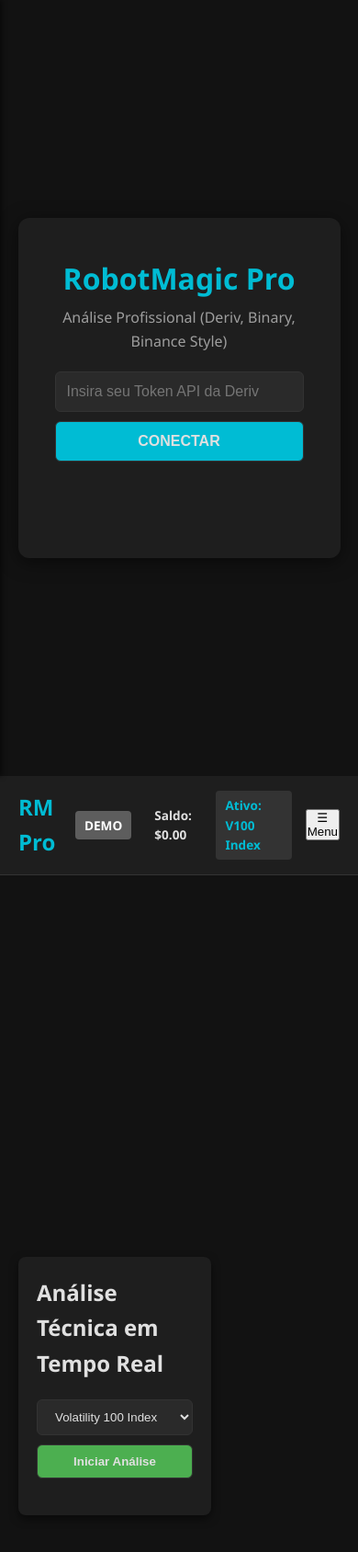
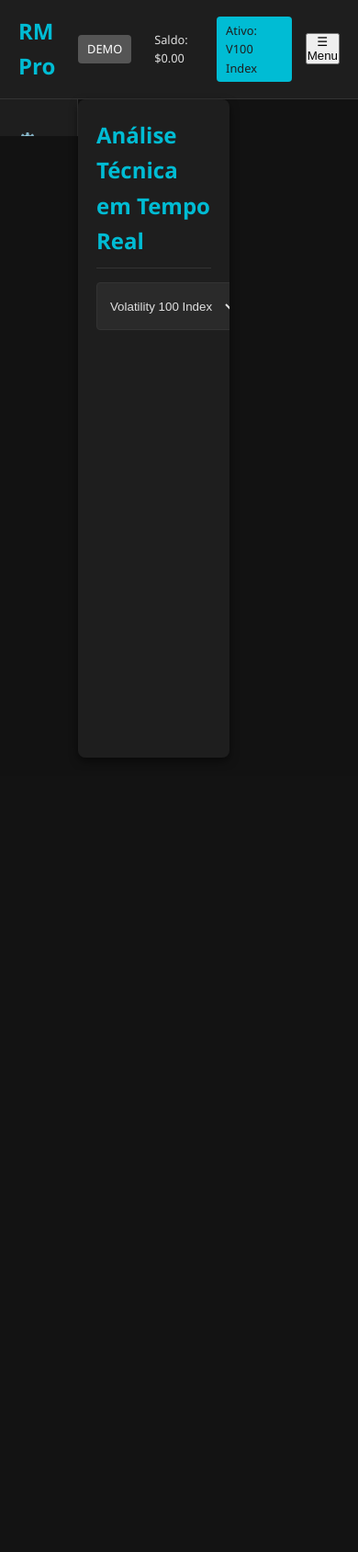
Before and after one commit to mauromanuek/Mauro-Paulo-starps-previus, a FastAPI app: page / in a window 390 px wide. Shown: the whole page at 92% size. After the commit the page ends 359 px from the top, so only its background shows below. Run offline with FastAPI, Linux system fonts and the light colour scheme; parts of the project's set-up code (start-up, migrations or seed data) failed here and were passed over.

Commit message:
Update style.css

```diff
--- a/static/style.css
+++ b/static/style.css
@@ -1,4 +1,4 @@
-/* style.css */
+/* style.css (Conteúdo do seu style (1).css) */
 :root {
     --bg-color: #121212;
     --card-color: #1e1e1e;
@@ -29,12 +29,11 @@ body {
     display: none;
 }
 .view.active {
-    display: block;
+    display: flex; /* Para centralizar o login */
 }
 
 /* LOGIN */
 #login-view {
-    display: flex;
     justify-content: center;
     align-items: center;
     height: 100vh;
@@ -45,7 +44,7 @@ body {
     border-radius: 12px;
     text-align: center;
     box-shadow: 0 4px 20px rgba(0, 0, 0, 0.5);
-    width: 90%;
+    width: 100%;
     max-width: 400px;
 }
 .login-box h1 {
@@ -56,50 +55,53 @@ body {
     color: var(--muted-color);
     margin-bottom: 20px;
 }
-.input-group input, .input-group button {
-    width: 100%;
-    padding: 12px;
-    margin-bottom: 10px;
+.input-group {
+    display: flex;
+    flex-direction: column;
+    gap: 15px;
+}
+.input-group input {
+    padding: 10px;
     border: 1px solid var(--border-color);
     border-radius: 6px;
     background-color: #2a2a2a;
     color: var(--text-color);
-    font-size: 16px;
 }
 .input-group button {
-    background-color: var(--accent-blue);
+    background-color: var(--accent-green);
+    color: white;
+    padding: 10px;
+    border: none;
+    border-radius: 6px;
     cursor: pointer;
-    font-weight: bold;
     transition: background-color 0.3s;
 }
 .input-group button:hover {
-    background-color: #00a0b5;
+    background-color: #388e3c;
 }
 .status-message {
     margin-top: 15px;
-    font-weight: bold;
-    min-height: 20px; /* Garante espaço */
+    font-size: 0.9em;
 }
 
-/* DASHBOARD LAYOUT */
+/* DASHBOARD */
 #dashboard-view {
     display: grid;
+    grid-template-columns: 250px 1fr;
+    grid-template-rows: auto 1fr;
     grid-template-areas:
         "header header"
-        "menu main"
-        "menu aside";
-    grid-template-rows: auto 1fr auto;
-    grid-template-columns: 200px 1fr;
-    min-height: 100vh;
+        "menu main";
+    height: 100vh;
 }
 
 header {
     grid-area: header;
+    background-color: var(--card-color);
+    padding: 15px 20px;
     display: flex;
     justify-content: space-between;
     align-items: center;
-    padding: 15px 20px;
-    background-color: var(--card-color);
     border-bottom: 1px solid var(--border-color);
 }
 .logo {
@@ -107,196 +109,156 @@ header {
     font-weight: bold;
     color: var(--accent-blue);
 }
-nav {
+header nav {
     display: flex;
+    gap: 15px;
     align-items: center;
-    gap: 15px;
 }
 .badge {
     padding: 5px 10px;
     border-radius: 4px;
-    font-size: 0.85em;
-    font-weight: bold;
+    font-size: 0.8em;
 }
-.demo { background-color: #5d5d5d; color: #fff; }
-.real { background-color: var(--accent-green); color: #fff; }
-.asset { background-color: #333; color: var(--accent-blue); }
+.demo {
+    background-color: #555;
+    color: white;
+}
+.real {
+    background-color: var(--accent-green);
+    color: var(--card-color);
+}
+.asset {
+    background-color: var(--accent-blue);
+    color: var(--card-color);
+}
 
-/* MENU LATERAL */
+main {
+    grid-area: main;
+    display: flex;
+}
+
 .side-menu {
     grid-area: menu;
-    background-color: #1a1a1a;
-    padding-top: 20px;
+    background-color: var(--card-color);
+    padding: 20px 0;
     border-right: 1px solid var(--border-color);
 }
 .side-menu a {
     display: block;
-    padding: 15px 20px;
+    color: var(--text-color);
+    padding: 12px 20px;
     text-decoration: none;
-    color: var(--text-color);
-    transition: background-color 0.2s;
+    transition: background-color 0.3s;
 }
 .side-menu a:hover {
     background-color: #2a2a2a;
     color: var(--accent-blue);
 }
 
-/* CONTEÚDO PRINCIPAL E ASIDE */
-main {
-    grid-area: main;
+/* CONTEÚDO PRINCIPAL (Page Content) */
+.page-content {
+    flex-grow: 1;
     padding: 20px;
-}
-aside {
-    grid-area: aside;
-    padding: 20px;
-    background-color: #1a1a1a;
-    border-top: 1px solid var(--border-color);
-    min-height: 200px;
-}
-aside h3 {
-    margin-bottom: 10px;
-    color: var(--accent-blue);
-}
-#history {
-    white-space: pre-wrap;
-    font-size: 0.9em;
-    color: var(--muted-color);
-    background: #121212;
-    padding: 10px;
-    border-radius: 6px;
-    max-height: 300px;
     overflow-y: auto;
 }
-
 .page-content h2 {
-    margin-bottom: 20px;
-    color: var(--text-color);
-}
-.page-content.hidden {
-    display: none;
+    color: var(--accent-blue);
+    margin-bottom: 15px;
+    border-bottom: 1px solid var(--border-color);
+    padding-bottom: 10px;
 }
 
-/* CONTROLES E BOTÕES */
+/* ANÁLISE MANUAL */
 .controls-bar {
     display: flex;
     gap: 10px;
     margin-bottom: 20px;
-    align-items: center;
 }
-.controls-bar select, .controls-bar button, .controls-bar input {
-    padding: 10px 15px;
+.controls-bar select, .controls-bar button {
+    padding: 10px;
+    border-radius: 4px;
     border: 1px solid var(--border-color);
-    border-radius: 6px;
     background-color: #2a2a2a;
     color: var(--text-color);
     cursor: pointer;
 }
 .controls-bar button {
-    background-color: var(--accent-green);
-    font-weight: bold;
+    background-color: var(--accent-blue);
+    color: white;
+    transition: background-color 0.2s;
 }
 .controls-bar button:hover {
-    opacity: 0.9;
+    background-color: #00a0b0;
+}
+.signal-box {
+    background-color: #2a2a2a;
+    padding: 20px;
+    border-radius: 8px;
+    text-align: center;
+}
+.signal-box h3 {
+    font-size: 2.5em;
+    margin: 10px 0;
+}
+.signal-box p {
+    color: var(--muted-color);
+}
+.signal-box p span {
+    font-weight: bold;
+    color: var(--text-color);
 }
 .hidden {
     display: none !important;
 }
 
-/* PROCESSAMENTO */
-.processing-bar {
-    display: flex;
-    align-items: center;
-    gap: 10px;
-    color: yellow;
-}
-.progress {
-    width: 100px;
-    height: 8px;
-    background-color: #333;
-    border-radius: 4px;
-    overflow: hidden;
-    position: relative;
-}
-.progress::after {
-    content: '';
-    position: absolute;
-    top: 0;
-    left: 0;
-    width: 20%;
-    height: 100%;
-    background-color: var(--accent-blue);
-    border-radius: 4px;
-    animation: loading 1.5s infinite linear;
-}
-@keyframes loading {
-    0% { transform: translateX(-100%); }
-    100% { transform: translateX(500%); }
+/* GESTÃO DE BOTS (NOVO) */
+.bot-creation-form {
+    background-color: #2a2a2a;
+    padding: 15px;
+    border-radius: 6px;
+    margin-bottom: 20px;
+    border: 1px solid var(--accent-blue);
 }
 
-/* SINAL E RESULTADOS */
-#results-container {
+.input-group-grid {
     display: grid;
-    grid-template-columns: 1fr 1fr;
-    gap: 20px;
+    grid-template-columns: repeat(auto-fit, minmax(120px, 1fr));
+    gap: 10px;
 }
-.chart-box, .signal-box {
-    background-color: var(--card-color);
-    padding: 20px;
-    border-radius: 8px;
-    box-shadow: 0 2px 10px rgba(0, 0, 0, 0.3);
+
+.input-group-grid input, .input-group-grid select {
+    padding: 10px;
+    border: 1px solid var(--border-color);
+    border-radius: 4px;
+    background-color: #333;
+    color: var(--text-color);
 }
-.chart-box {
-    text-align: center;
-    min-height: 300px;
-    display: flex;
-    flex-direction: column;
-    justify-content: center;
-}
-.signal-box h3 {
-    font-size: 1.8em;
-    margin-bottom: 10px;
-}
-.signal-details {
-    margin-bottom: 20px;
-}
-.signal-up {
-    background-color: rgba(76, 175, 80, 0.1); /* Verde claro */
-    color: var(--accent-green);
-    border-left: 5px solid var(--accent-green);
+
+.input-group-grid button {
+    background-color: var(--accent-blue);
+    color: white;
+    border: none;
     padding: 10px;
     border-radius: 4px;
+    cursor: pointer;
+    transition: background-color 0.2s;
 }
-.signal-down {
-    background-color: rgba(244, 67, 54, 0.1); /* Vermelho claro */
-    color: var(--accent-red);
-    border-left: 5px solid var(--accent-red);
-    padding: 10px;
-    border-radius: 4px;
-}
-.analysis-explanation strong {
-    color: var(--accent-blue);
-}
-.muted {
-    color: var(--muted-color);
-    font-size: 0.9em;
+.input-group-grid button:hover {
+    background-color: #00a0b0;
 }
 
-/* BOTS AUTOMÁTICOS */
-.bot-controls input {
-    flex-grow: 1;
-}
 .bots-list table {
     width: 100%;
     border-collapse: collapse;
     margin-top: 15px;
 }
 .bots-list th, .bots-list td {
-    padding: 12px 8px;
     text-align: left;
+    padding: 10px;
     border-bottom: 1px solid var(--border-color);
-    font-size: 0.9em;
 }
 .bots-list th {
+    background-color: #2a2a2a;
     color: var(--accent-blue);
 }
 .bots-list td button {
@@ -306,6 +268,7 @@ aside h3 {
     padding: 5px 10px;
     border-radius: 4px;
     cursor: pointer;
+    margin-right: 5px;
 }
 .bots-list td button:hover {
     background-color: #444;
@@ -341,37 +304,26 @@ aside h3 {
 @media (max-width: 1024px) {
     #dashboard-view {
         grid-template-columns: 1fr;
+        grid-template-rows: auto auto 1fr;
         grid-template-areas:
             "header"
             "menu"
-            "main"
-            "aside";
+            "main";
     }
     .side-menu {
         grid-area: menu;
-        position: fixed;
-        width: 250px;
-        height: 100%;
-        left: -250px;
-        top: 0;
-        z-index: 100;
-        transition: left 0.3s;
-        box-shadow: 2px 0 5px rgba(0, 0, 0, 0.5);
+        position: static;
+        width: 100%;
+        max-height: 0;
+        overflow: hidden;
+        transition: max-height 0.3s ease-in-out;
     }
     .side-menu.open {
-        left: 0;
+        max-height: 500px; /* Suficiente para expandir */
+        border-right: none;
     }
-    #menu-btn {
-        display: block;
-    }
-    main {
-        padding-top: 15px;
-    }
-    #results-container {
-        grid-template-columns: 1fr;
-    }
-    .controls-bar {
-        flex-direction: column;
-        align-items: stretch;
+    header nav {
+        flex-grow: 1;
+        justify-content: flex-end;
     }
 }
```
